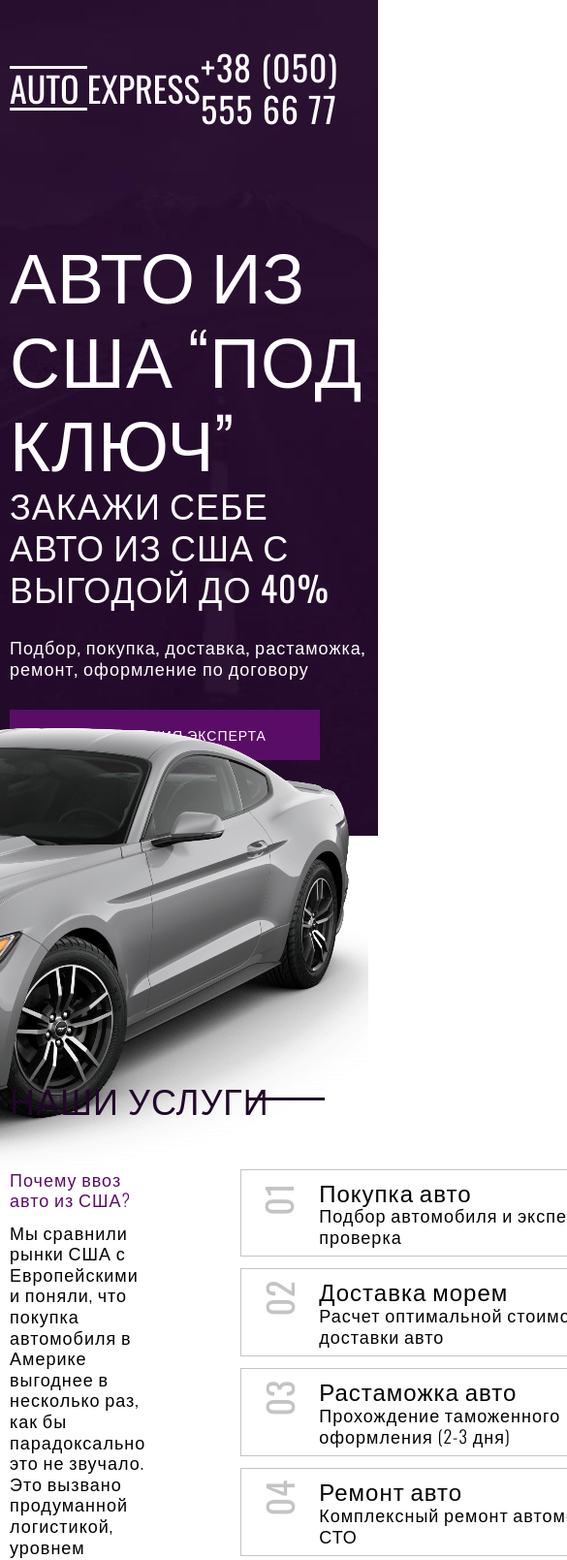
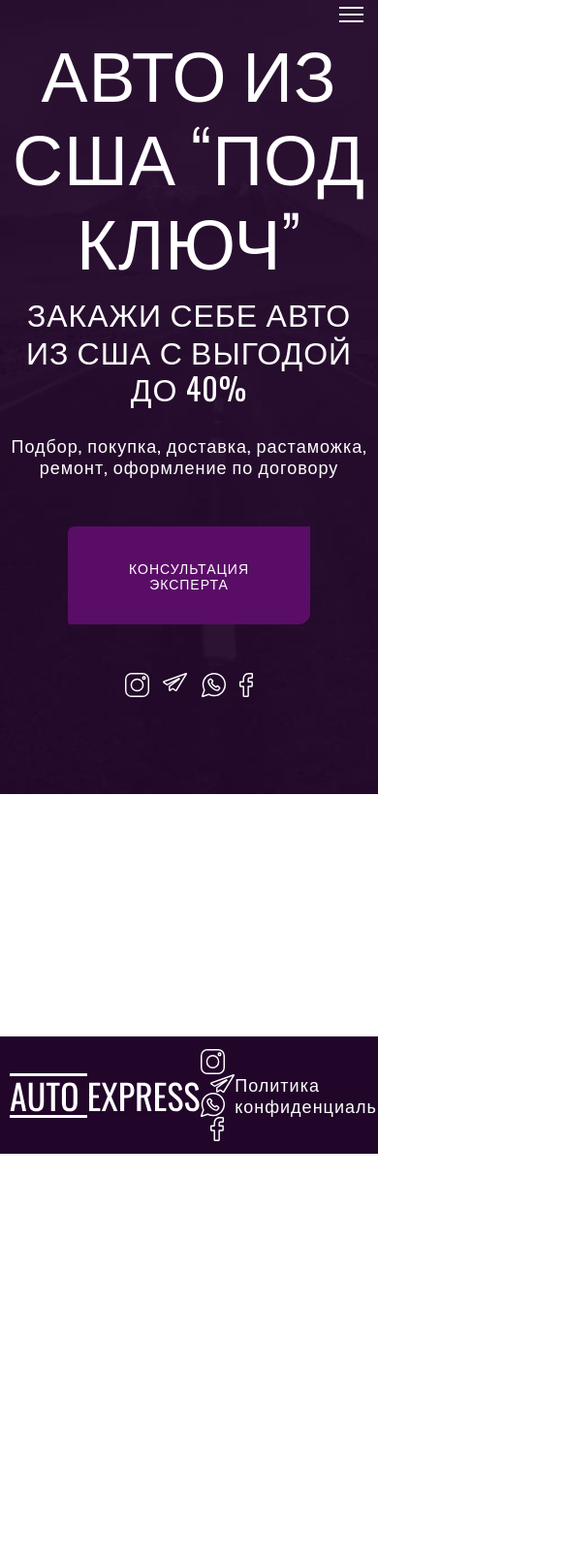
Before and after one commit to dacenkoa/american__car, a website: page app/index.html in a window 390 px wide. Shown: the top 1609 px of the page at 97% size, 585 px wide, since content can reach past the window. After the commit the page ends 1190 px from the top, so only its background shows below. Drawn offline with nearby package versions, Linux system fonts and the light colour scheme; files that its build step writes are made by us from their sources; files whose address does not match are found by name.

Commit message:
adaptive header, burger menu done

```diff
--- a/app/index.html
+++ b/app/index.html
@@ -16,10 +16,17 @@
     <header class="header">
         <div class="container">
             <div class="header__inner">
-                <div class="header__contacts">
-                    <img class="header__logo" src="../images/src/logo 2.svg" alt="logo">
-                    <a class="phone" href="tel:+38(050)5556677">+38 (050) 555 66 77</a>
-                </div>
+                <nav>
+                    <ul class="header__menu">
+                        <li class="menu__item"><img class="header__logo" src="../images/src/logo 2.svg" alt="logo"></li>
+                        <li class="menu__item"><a class="phone" href="tel:+38(050)5556677">+38 (050) 555 66 77</a></li>
+                    </ul>
+                    <button class="burger__menu">
+                        <div class="burger__line"></div>
+                        <div class="burger__line"></div>
+                        <div class="burger__line"></div>
+                    </button>
+                </nav>
                 <div class="header__content">
                     <h1 class="header__title">авто из сша “под ключ”</h1>
                     <h3 class="header__subtitle">ЗАКАЖИ СЕБЕ АВТО ИЗ США С ВЫГОДОЙ ДО 40%
@@ -41,12 +48,14 @@
                         <img class="header__img" src="../images/src/facebook.svg" alt="face">
                     </a>
                 </div>
-                <img class="header__img-car" src="../images/src/header__car.png" alt="car">
+                <div class="header__images">
+                    <img class="header__img-car" src="../images/src/header__car.png" alt="car">
+                </div>
             </div>
         </div>
     </header>
 
-    <main>
+    <!-- <main>
         <section class="services">
             <div class="container">
                 <h2 class="services__title title">НАШИ УСЛУГИ</h2>
@@ -207,11 +216,53 @@
             </div>
         </section>
 
-    </main>
+    </main> -->
 
-    <footer>
+    <footer class="footer">
 
-        <h2>Ou it is footer</h2>
+        <div class="container">
+
+            <div class="footer__inner">
+
+                <div class="footer__contacts">
+
+                    <img class="header__logo" src="../images/src/logo 2.svg" alt="logo">
+
+            </div>
+
+            <div class="footer__sociale">
+
+                <a class="header__icon" href="">
+
+                    <img class="header__img" src="../images/src/instagram.svg" alt="inst">
+
+                </a>
+
+                <a class="header__icon" href="">
+
+                    <img class="header__img" src="../images/src/telegram.svg" alt="teleg">
+
+                </a>
+
+                <a class="header__icon" href="">
+
+                    <img class="header__img" src="../images/src/whatsapp.svg" alt="wats">
+
+                </a>
+
+                <a class="header__icon" href="">
+
+                    <img class="header__img" src="../images/src/facebook.svg" alt="face">
+
+                </a>
+
+            </div>
+
+            <a class="footer__link">Политика конфиденциальности</a>
+
+        </div>
+
+
 
     </footer>
     <script src="https://ajax.googleapis.com/ajax/libs/jquery/3.7.1/jquery.min.js"></script>
--- a/app/js/main.js
+++ b/app/js/main.js
@@ -7,3 +7,10 @@ $('.slick__slider').slick({
     centerMode: true,
     centerPadding: "50px",
 });
+
+
+$('.burger__menu').on('click', function () {
+    $('.header__menu').toggleClass('show');
+    $('.burger__menu').toggleClass('show');
+    $('.header__content').toggleClass('show');
+});
--- a/app/scss/_global.scss
+++ b/app/scss/_global.scss
@@ -15,10 +15,14 @@ a{
     color: inherit;
 }
 .btn {
+    display: block;
+    max-width: 250px;
     background-color: $akcent;
-    padding: 14px 54px 15px 54px;
+    padding: 15px 10px 13px;
+    text-align: center;
     text-transform: uppercase;
-    border: 1px solid $akcent;
+    border: 20px solid $akcent;
+    border-radius: 7px 0px 12px 3px;
     transition: all .3s;
 
     &:hover {
--- a/app/scss/_media.scss
+++ b/app/scss/_media.scss
@@ -0,0 +1,72 @@
+@media(max-width: 1000px) {
+    .header__img-car {
+        max-width: 814px;
+        padding-left: 200px;
+    }
+}
+
+@media(max-width: 800px) {
+    .header__img-car {
+        display: none;
+    }
+
+    .header__title {
+        text-align: center;
+        margin-bottom: 15px;
+    }
+
+    .header__subtitle {
+        font-size: 32px;
+        text-align: center;
+    }
+
+    .header__text {
+        text-align: center;
+    }
+
+    .header__btn {
+        margin: 0 auto;
+
+    }
+
+    .header__sociale {
+        margin: 50px auto;
+        padding-bottom: 100px;
+    }
+
+}
+
+@media(max-width: 650px) {
+    .header__content{
+        transition: all .5s;
+
+    }
+    .header__content.show{
+        padding-top: 100px;
+
+    }
+    .header__menu {
+        position: absolute;
+        transform: translateY(-200%);
+        flex-direction: column;
+        align-items: center;
+        left: 0;
+        right: 0;
+        transition: all .5s;
+    }
+
+    .header__menu.show {
+        transform: translateY(0);
+        top: 0;
+        left: 0;
+        padding-top: 10px;
+        padding-bottom: 20px;
+        margin-top: 0;
+        margin-bottom: 0px;
+    }
+
+    .header .burger__menu {
+        display: block;
+        margin-left: auto;
+    }
+}
--- a/app/scss/style.scss
+++ b/app/scss/style.scss
@@ -16,19 +16,51 @@
         position: relative;
     }
 
-    &__contacts {
+&__menu{
         display: flex;
         justify-content: space-between;
         align-items: center;
         padding-top: 47px;
         margin-bottom: 105px;
     }
+    .burger__line {
+        background-color: $white;
+        width: 25px;
+        height: 2px;
+        margin: 5px 0;
+    }
+    .burger__menu {
+        cursor: pointer;
+        background-color: transparent;
+        width: 30px;
+        height: 30px;
+        transition: all 5s;
+        display: none;
+    }
+    .burger__menu.show {
+        .burger__line:first-child {
+            transform: rotate(45deg);
+            top: 4px;
+            position: relative;
+        }
+
+        .burger__line:nth-child(even) {
+            display: none;
+
+            position: relative;
+        }
+
+        .burger__line:last-child {
+            transform: rotate(-45deg);
+            top: -2px;
+            position: relative;
+        }
+    }
 
     &__logo {
         width: 197px;
         height: 53px;
     }
-
     &__title {
         @extend %os300;
         font-size: 72px;
@@ -60,13 +92,15 @@
     &__icon+.header__icon {
         margin-left: 10px;
     }
-
-    &__img-car {
+    &__images{
         position: absolute;
-        width: 814px;
+        max-width: 814px;
         height: 462px;
         right: 0;
         bottom: -350px;
+    }
+    &__img-car {
+        width: 100%;
     }
 
     .phone {
@@ -341,6 +375,24 @@ input{
         top: 20px;
     }
 }
+.footer{
+    background-color: $violet;
+    &__inner{
+        display: flex;
+        justify-content: space-between;
+        align-items: center;
+        padding: 13px 0;
+    }
+    &__sociale{
+        margin-top: 0;
+        padding-bottom: 0;
+    }
+    &__link{
+        color: $white;
+        @extend %os300;
+        font-size: 18px;
+    }
+}
 
 
 
```
Also changed, not shown: app/components/footer.html (+23 -2 lines), app/components/header.html (+14 -5 lines), app/pages/index.html (+2 -2 lines), app/css/style.min.css, app/js/main.min.js.
